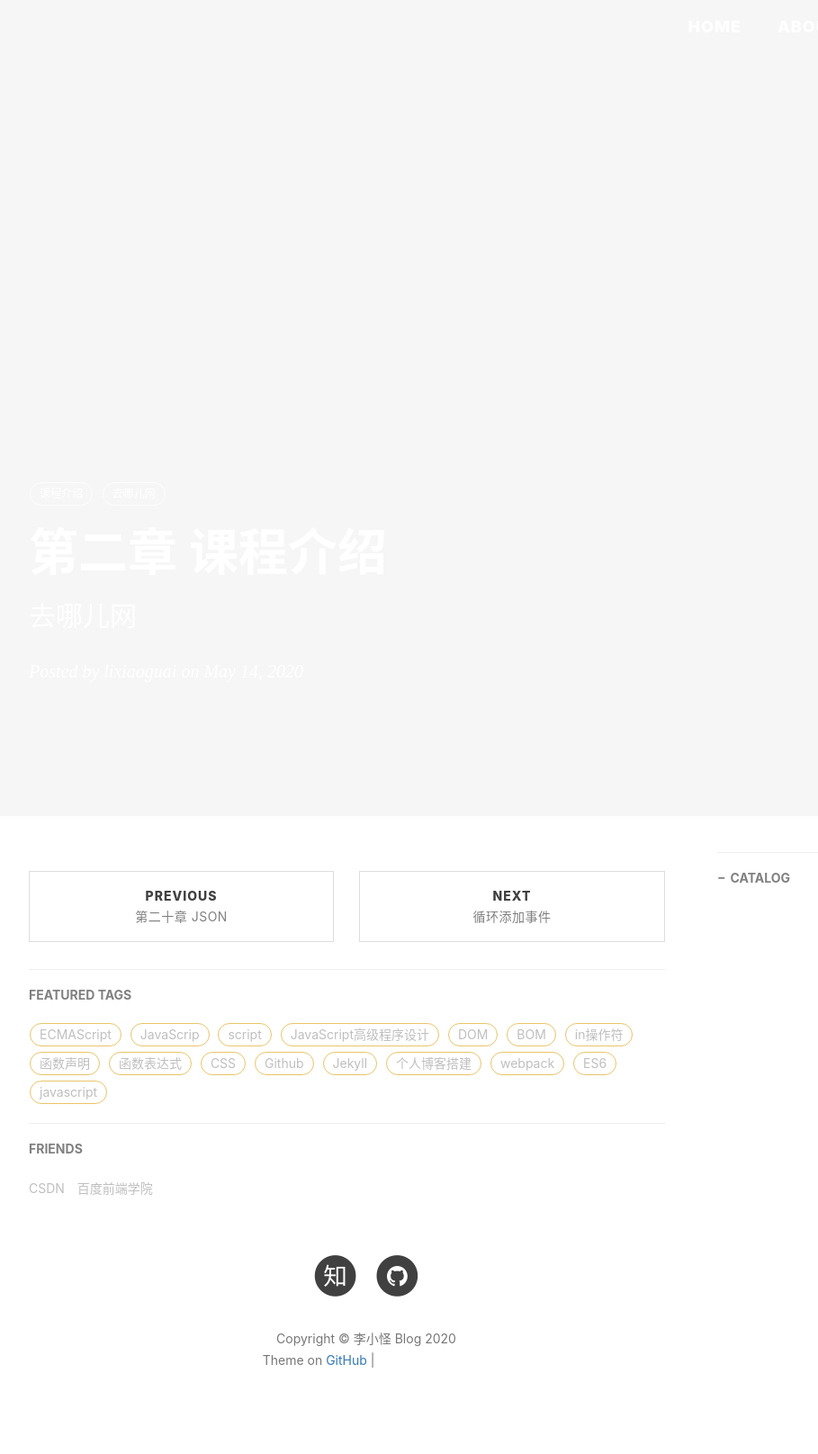
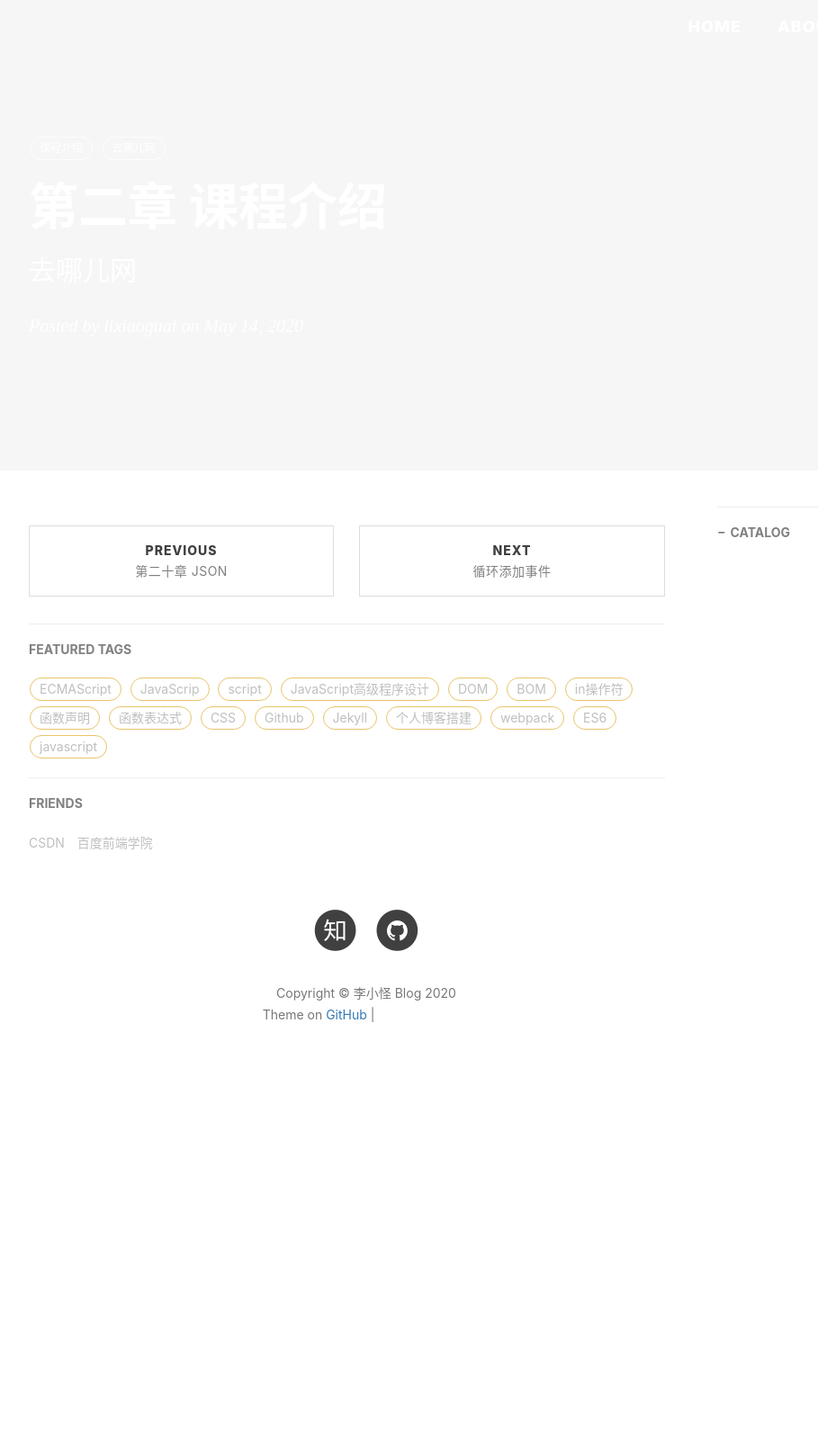
Before and after one commit to 1liza/1liza.github.io, a Jekyll site: the page built from _posts/2020-05-14-去哪儿-ch2-课程介绍.md, in a window 1280 px wide. Shown: the whole page at 90% size, without its empty margins (233-1142 px from the left). Built offline with Jekyll 4.4.1, drawn with Linux system fonts in a browser that asks for light colours; nearby versions of some CDN libraries; some web fonts are replaced; comment, search, counter and statistics services are not loaded; after the commit the page ends 1232 px from its top, so only the background shows below that; grey boxes are pictures that could not be loaded.

Commit message:
Update post.html

```diff
--- a/_layouts/post.html
+++ b/_layouts/post.html
@@ -33,7 +33,6 @@ layout: default
 </style>
 <header class="intro-header placeholder" >
     <img src='{{ site.baseurl }}/{% if page.small-img %}{{ page.small-img }}{% else %}{{ site.header-img }}{% endif %}' class="img-small">
-    <div style="padding-bottom: 30%;"></div>
     <div class="container">
         <div class="row">
             <div class="col-lg-8 col-lg-offset-2 col-md-10 col-md-offset-1">
```
